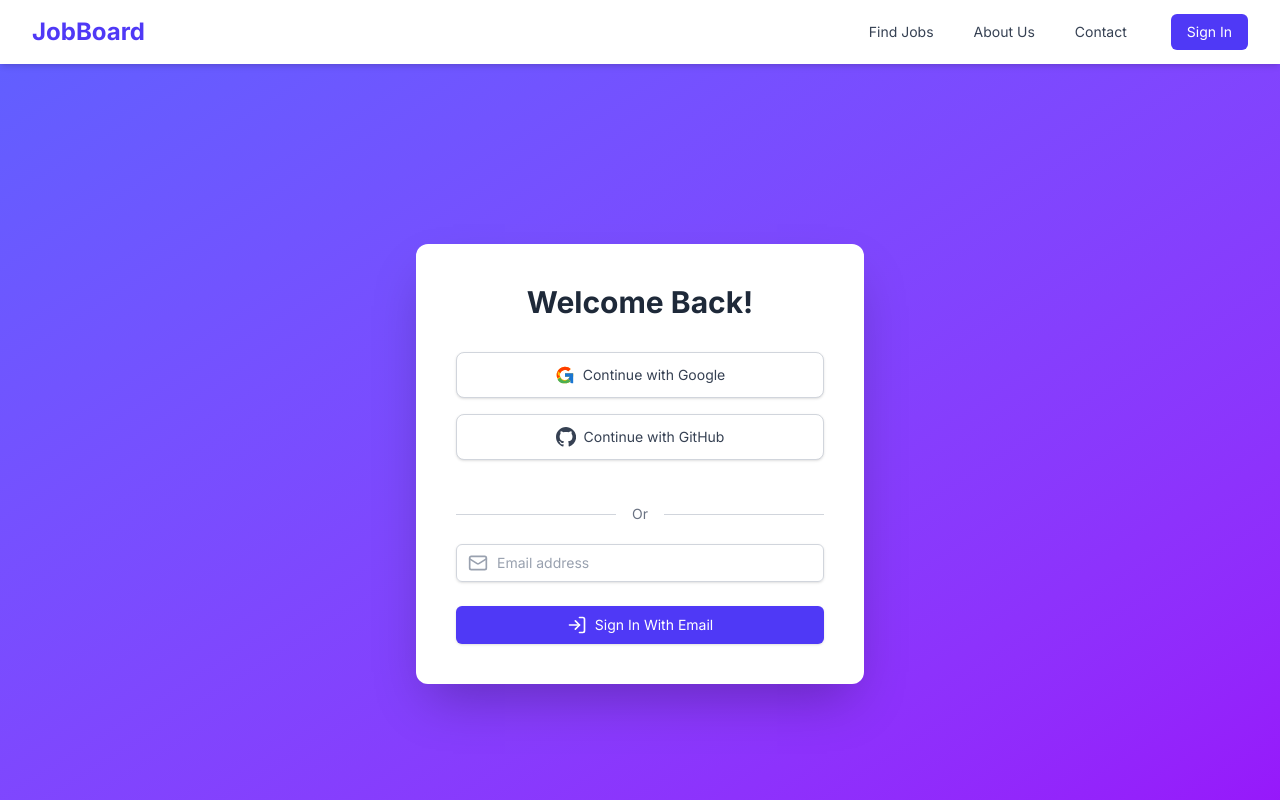
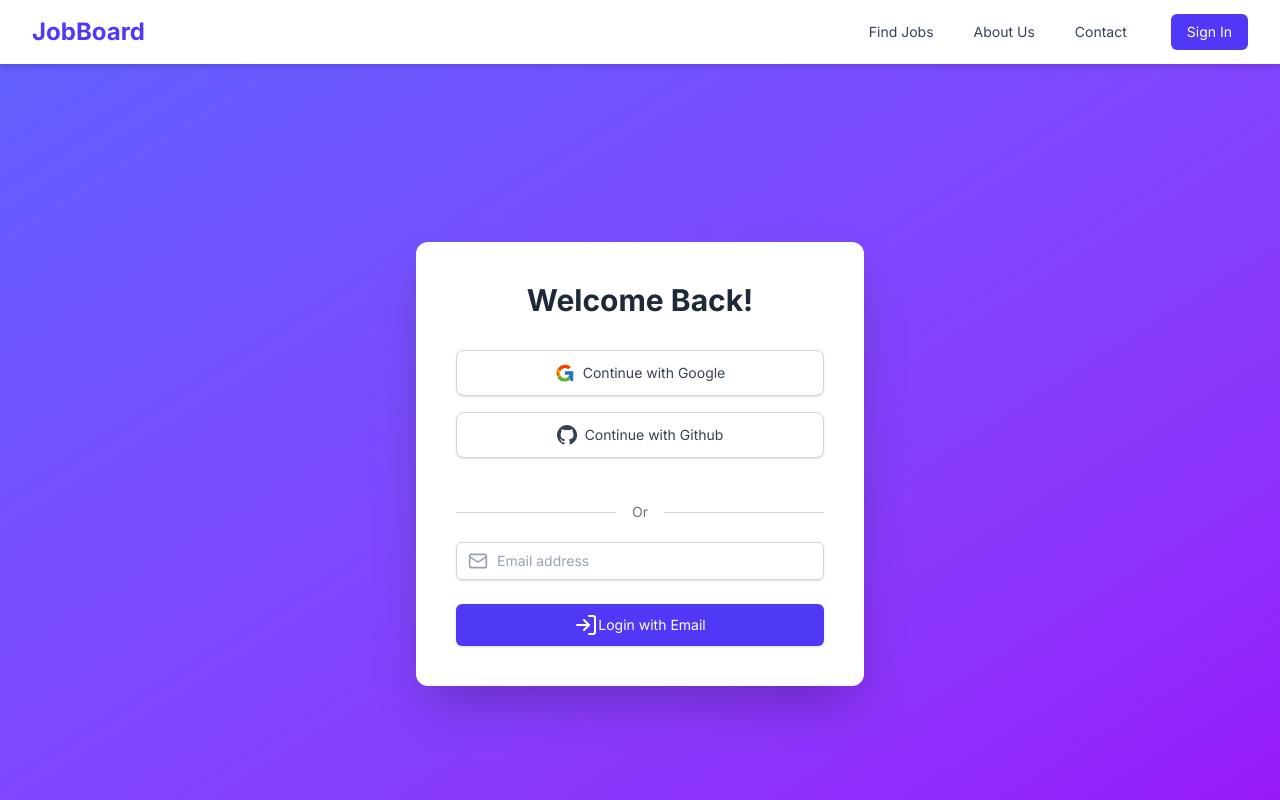
Before and after one commit to Irfan-alyy/next-prisma, a Next.js app: page /auth/signin in a window 1280 px wide. Shown: the top 800 px of the page. Built offline with nearby package versions, Linux system fonts and the light colour scheme; no server answers.

Commit message:
Fix: Job detail page bug fixes
Feat: Added loading spinners in login page buttons to show loading state

```diff
--- a/prisma/seed.ts
+++ b/prisma/seed.ts
@@ -52,7 +52,7 @@ async function seedApplication() {
                 resume: faker.internet.url(),
             }
             const result = await prisma.application.create({ data })
-            console.log(result);
+            // console.log(result);
 
         })
     })
@@ -81,7 +81,7 @@ async function createUser(email: string) {
 async function main() {
     // const yopmail = "irfan@yopmail.com";
     // await createUser(yopmail);
-    await seedJobs();
+    // await seedJobs();
     await seedApplication();
 }
 
--- a/src/app/api/job/[id]/applications/route.ts
+++ b/src/app/api/job/[id]/applications/route.ts
@@ -15,16 +15,18 @@ export async function GET(
   // }
   try {
     const applications = await prisma.application.findMany({
-      where: { jobId: id },
+      where: { jobId: id, OR:[{status:"PENDING"},{status:"REVIEW"}] },
       select: {
+        id:true,
         appliedAt: true,
         resume: true,
+        description:true,
         status: true,
         userId: true,
         applicant: {
           select: {
             name: true,
-            email: true,
+            email: true
           },
         },
       },
@@ -47,3 +49,19 @@ export async function GET(
     );
   }
 }
+
+
+export async function PUT(req:NextRequest){
+  const {appId,status}= await req.json()
+  console.log(appId,status);
+
+  try {
+    const result= await prisma.application.update({where:{id:appId},data:{status:status}})
+    console.log("after update of application",result);
+    return NextResponse.json({message:"updated successfullu",result},{status:200})
+  } catch (error:any) {
+    return NextResponse.json({message:"error updating application",error: error.message? error.message : error},{status:500})
+
+  }
+
+}
--- a/src/app/auth/signin/login.tsx
+++ b/src/app/auth/signin/login.tsx
@@ -5,6 +5,7 @@ import Link from 'next/link';
 import { Mail, Lock, User, LogIn, UserPlus } from 'lucide-react'; // Importing icons from lucide-react
 import { motion, AnimatePresence, Variants } from 'framer-motion'; // Importing framer-motion
 import { signIn } from 'next-auth/react';
+import { Loader } from 'lucide-react';
 
 // Inline SVG for Google Logo
 const GoogleIcon: React.FC = () => (
@@ -54,6 +55,7 @@ const AuthPage: React.FC = () => {
   const [password, setPassword] = useState('');
   const [confirmPassword, setConfirmPassword] = useState('');
   const [name, setName] = useState('');
+  const [loading,setLoading]=useState<{provider:string, loading:boolean}>({provider:"",loading:false})
 
   const handleSubmit = (e: React.FormEvent) => {
     e.preventDefault();
@@ -76,18 +78,21 @@ const AuthPage: React.FC = () => {
   };
 
   const handleGoogleSignIn = () => {
+    setLoading({provider:"google",loading:true})
     console.log('Continue with Google clicked');
     signIn('google', {callbackUrl:"/"})
     // Example: signIn('google');
   };
 
   const handleGithubSignIn = () => {
+    setLoading({provider:"github",loading:true})
     console.log('Continue with GitHub clicked');
     signIn('github', {callbackUrl:"/"})
     // Example: signIn('github');
   };
   const handleEmailSignIn = (e:React.FormEvent)=> {
     e.preventDefault();
+    setLoading({provider:"email",loading:true})
     console.log('Continue with Magic Link clicked');
     signIn('nodemailer', {email:email,callbackUrl:"/"})
   };
@@ -130,18 +135,30 @@ const AuthPage: React.FC = () => {
             <motion.button
               variants={itemVariants}
               onClick={handleGoogleSignIn}
-              className="w-full flex items-center justify-center px-4 py-3 border border-gray-300 rounded-lg shadow-sm text-sm font-medium text-gray-700 bg-white hover:bg-gray-50 focus:outline-none focus:ring-2 focus:ring-offset-2 focus:ring-indigo-500 transition duration-200"
+              disabled={loading.provider==="google" && loading.loading}
+              className="w-full flex items-center justify-center gap-5 px-4 py-3 border border-gray-300 rounded-lg shadow-sm text-sm font-medium text-gray-700 bg-white hover:bg-gray-50 focus:outline-none focus:ring-2 focus:ring-offset-2 focus:ring-indigo-500 transition duration-200"
             >
-              <GoogleIcon />
+              { (loading.provider=="google" && loading.loading) && <span className='pr-5'>
+                <Loader/>
+              </span>}
+              <span className='flex items-center justify-between'>
+                <GoogleIcon />
               Continue with Google
+                </span>
             </motion.button>
             <motion.button
               variants={itemVariants}
               onClick={handleGithubSignIn}
-              className="w-full flex items-center justify-center px-4 py-3 border border-gray-300 rounded-lg shadow-sm text-sm font-medium text-gray-700 bg-white hover:bg-gray-50 focus:outline-none focus:ring-2 focus:ring-offset-2 focus:ring-indigo-500 transition duration-200"
+              disabled={loading.provider==="github" && loading.loading}
+              className="w-full flex items-center justify-center gap-5 px-4 py-3 border border-gray-300 rounded-lg shadow-sm text-sm font-medium text-gray-700 bg-white hover:bg-gray-50 focus:outline-none focus:ring-2 focus:ring-offset-2 focus:ring-indigo-500 transition duration-200"
             >
-              <GithubIcon />
-              Continue with GitHub
+              { (loading.provider=="github" && loading.loading) && <span className='pr-5'>
+                <Loader/>
+              </span>}
+              <span className='flex items-center justify-between'>
+                <GithubIcon/>
+                  Continue with Github
+                </span>
             </motion.button>
           </motion.div>
 
@@ -190,9 +207,16 @@ const AuthPage: React.FC = () => {
           <motion.button
               variants={itemVariants}
               type='submit'
-              className="w-full flex justify-center py-2 px-4 border border-transparent rounded-md shadow-sm text-sm font-medium text-white bg-indigo-600 hover:bg-indigo-700 focus:outline-none focus:ring-2 focus:ring-offset-2 focus:ring-indigo-500 transition duration-200 transform hover:scale-105"
+              disabled={loading.provider==="email" && loading.loading}
+              className="w-full flex justify-center gap-5 py-2 px-4 border border-transparent rounded-md shadow-sm text-sm font-medium text-white bg-indigo-600 hover:bg-indigo-700 focus:outline-none focus:ring-2 focus:ring-offset-2 focus:ring-indigo-500 transition duration-200 transform hover:scale-105"
             >
-              <LogIn className="h-5 w-5 mr-2" /> Sign In With Email
+              { (loading.provider=="email" && loading.loading) && <span className='pl-10'>
+                <Loader/>
+              </span>}
+              <span className='flex items-center justify-between'>
+                <LogIn />
+              Login with Email
+                </span>
           </motion.button>
           </motion.form>
           {/* Email/Password Form */}
--- a/src/app/dashboard/job/[id]/page.tsx
+++ b/src/app/dashboard/job/[id]/page.tsx
@@ -7,6 +7,7 @@ import { Briefcase, MapPin, DollarSign, Calendar, FileText, Edit, Check, X, User
 import { motion, Variants } from 'framer-motion';
 import UpdateModal from '@/components/UpdateModal';
 import DetailsModal from '@/components/DetailsModal';
+
 
 // Animation variants
 const cardVariants: Variants = {
@@ -35,13 +36,11 @@ interface Job {
 interface Application {
   id: string;
   userId: string;
-  name: string;
-  email: string;
-  coverLetter: string;
-  cvUrl?: string;
+  description: string;
+  resume: string;
   appliedAt: string;
   status: string;
-  user: { name: string; email: string };
+  applicant: { name: string; email: string };
 }
 
 const JobDetailPage: React.FC = () => {
@@ -49,6 +48,7 @@ const JobDetailPage: React.FC = () => {
   const params = useParams();
   const jobId = params.id as string;
   const router= useRouter()
+
 
   const [job, setJob] = useState<Job | null>(null);
   const [applications, setApplications] = useState<Application[]>([]);
@@ -102,12 +102,12 @@ const JobDetailPage: React.FC = () => {
     }
   };
 
-  const handleAction = async (appId: string, newStatus: 'Accepted' | 'Rejected') => {
+  const handleAction = async (jobId:string,appId: string, newStatus: 'Accepted' | 'Rejected') => {
     try {
-      const res = await fetch(`/api/applications/${appId}`, {
+      const res = await fetch(`/api/job/${jobId}/applications`, {
         method: 'PUT',
         headers: { 'Content-Type': 'application/json' },
-        body: JSON.stringify({ status: newStatus }),
+        body: JSON.stringify({appId:appId, status: newStatus }),
       });
       if (res.ok) {
         // Update local state
@@ -237,14 +237,14 @@ const JobDetailPage: React.FC = () => {
                     >
                       <div className="flex justify-between items-center">
                         <div>
-                          <h3 className="text-lg font-semibold text-gray-800">{app.name}</h3>
+                          <h3 className="text-lg font-semibold text-gray-800">{app.applicant.name}</h3>
                           <p className="text-gray-600 flex items-center">
                             <Mail className="h-5 w-5 mr-2" />
-                            {app.email}
+                            {app.applicant.email}
                           </p>
                           <p className="text-gray-500 text-sm flex items-center">
                             <User className="h-5 w-5 mr-2" />
-                            {app.user.name}
+                            {app.applicant.name}
                           </p>
                           <p className="text-gray-500 text-sm">Applied: {new Date(app.appliedAt).toLocaleDateString()}</p>
                           <p className="text-gray-500 text-sm">Status: {app.status}</p>
@@ -256,19 +256,19 @@ const JobDetailPage: React.FC = () => {
                           >
                             <Eye className="h-5 w-5" />
                           </button>
-                          {app.cvUrl && (
-                            <a href={app.cvUrl} target="_blank" rel="noopener noreferrer" className="text-indigo-600 hover:text-indigo-800">
+                          {app.resume && (
+                            <a href={app.resume} target="_blank" rel="noopener noreferrer" className="text-indigo-600 hover:text-indigo-800">
                               <FileText className="h-5 w-5" />
                             </a>
                           )}
                           <button
-                            onClick={() => handleAction(app.id, 'Accepted')}
+                            onClick={() => handleAction(jobId,app.id, 'Accepted')}
                             className="text-green-600 hover:text-green-800"
                           >
                             <Check className="h-5 w-5" />
                           </button>
                           <button
-                            onClick={() => handleAction(app.id, 'Rejected')}
+                            onClick={() => handleAction(jobId,app.id, 'Rejected')}
                             className="text-red-600 hover:text-red-800"
                           >
                             <X className="h-5 w-5" />
```
